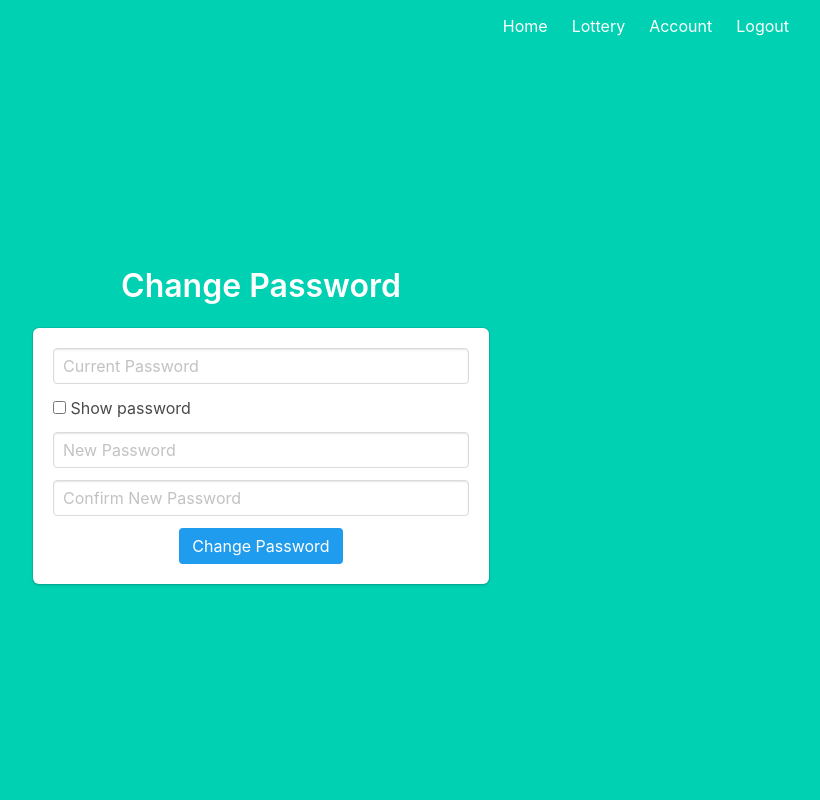
After one commit to markhudsonn/lottery-web-app, a Flask app: page /change_password in a window 1280 px wide. The commit adds this page. Shown: the whole page, without its empty margins (427-1247 px from the left). Run offline with Flask 3, Linux system fonts and the light colour scheme; the visitor is signed in with stand-in values (Sample User, id 1).

Commit message:
Added change password functions

```diff
--- /dev/null
+++ b/static/listeners.js
@@ -0,0 +1,16 @@
+window.addEventListener('load', function () {
+
+    var current_password = document.getElementById('password');
+    var show_password = document.getElementById('check');
+
+    show_password.addEventListener('change', function () {
+
+        if (show_password.checked) {
+            current_password.type = 'text';
+        } else {
+            current_password.type = 'password';
+        }
+
+    });
+
+});
--- a/templates/users/account.html
+++ b/templates/users/account.html
@@ -29,7 +29,7 @@
                     <th>{{ phone }}</th>
                 </tr>
                 <tr>
-                    <td><a style='color: blue' href="{{ url_for('users.update_password') }}">Change Password</a></td>
+                    <td><a style='color: blue' href="{{ url_for('users.change_password') }}">Change Password</a></td>
                 </tr>
                 </tbody>
             </table>
--- /dev/null
+++ b/templates/users/change_password.html
@@ -0,0 +1,53 @@
+{% extends 'base.html' %}
+
+{% block content %}
+    <div class="column is-5 is-offset-4">
+        <script type="text/javascript" src="{{ url_for('static', filename='listeners.js') }}"></script>
+        <h3 class="title">Change Password</h3>
+        <div class="box">
+            {% with messages = get_flashed_messages() %}
+                {% if messages %}
+                    <div class="notification is-danger">
+                        {{ messages[0] }}
+                    </div>
+                {% endif %}
+            {% endwith %}
+            <form method="POST">
+                <div class="field">
+                    {{ form.csrf_token() }}
+                    <div class="control">
+                        {{ form.current_password(class="input", placeholder="Current Password") }}
+                        {% for error in form.current_password.errors %}
+                            <p class="help is-danger">{{ error }} </p>
+                        {% endfor %}
+                    </div>
+                </div>
+                <div class="field">
+                    <div class="control">
+                        {{ form.show_password() }}
+                        {{ form.show_password.label }}
+                    </div>
+                </div>
+                <div class="field">
+                    <div class="control">
+                        {{ form.new_password(class="input", placeholder="New Password") }}
+                        {% for error in form.new_password.errors %}
+                            <p class="help is-danger">{{ error }} </p>
+                        {% endfor %}
+                    </div>
+                </div>
+                <div class="field">
+                    <div class="control">
+                        {{ form.confirm_new_password(class="input", placeholder="Confirm New Password") }}
+                        {% for error in form.confirm_new_password.errors %}
+                            <p class="help is-danger">{{ error }} </p>
+                        {% endfor %}
+                    </div>
+                </div>
+                <div>
+                    {{ form.submit(class="button is-info is-centered") }}
+                </div>
+            </form>
+        </div>
+    </div>
+{% endblock %}
--- a/users/forms.py
+++ b/users/forms.py
@@ -1,5 +1,5 @@
 from flask_wtf import FlaskForm, RecaptchaField
-from wtforms import StringField, SubmitField, PasswordField, EmailField
+from wtforms import StringField, SubmitField, PasswordField, EmailField, BooleanField
 from wtforms.validators import DataRequired, Email, Length, EqualTo
 
 from users.validation import *
@@ -10,11 +10,13 @@ class RegisterForm(FlaskForm):
     firstname = StringField('First Name', validators=[DataRequired(), name_special_character_validation])
     lastname = StringField('Last Name', validators=[DataRequired(), name_special_character_validation])
     phone = StringField('Phone Number', validators=[DataRequired(), phone_number_validation])
-    password = PasswordField('Password', validators=[DataRequired(), Length(min=6, max=12), password_digit_validation,
+    password = PasswordField('Password', validators=[DataRequired(), Length(min=6, max=12),
+                                                     password_digit_validation,
                                                      password_lowercase_validation, password_uppercase_validation,
                                                      password_special_character_validation])
     confirm_password = PasswordField('Confirm Password',
-                                     validators=[DataRequired(), EqualTo('password', message='Passwords must match')])
+                                     validators=[DataRequired(), EqualTo('password', message='Passwords must match'),
+                                                 Length(min=6, max=12)])
     submit = SubmitField()
 
 
@@ -24,3 +26,15 @@ class LoginForm(FlaskForm):
     pin = StringField('Pin', validators=[DataRequired()])
     recaptcha = RecaptchaField()
     submit = SubmitField()
+
+
+class ChangePasswordForm(FlaskForm):
+    current_password = PasswordField(id='password', validators=[DataRequired()])
+    show_password = BooleanField('Show password', id='check')
+    new_password = PasswordField(
+        validators=[DataRequired(), Length(min=6, max=12),
+                    password_digit_validation, password_lowercase_validation, password_uppercase_validation,
+                    password_special_character_validation])
+    confirm_new_password = PasswordField(
+        validators=[DataRequired(), EqualTo('new_password', message='Both new password fields must be equal')])
+    submit = SubmitField('Change Password')
--- a/users/views.py
+++ b/users/views.py
@@ -1,11 +1,11 @@
 # IMPORTS
 from flask import Blueprint, render_template, flash, redirect, url_for, session
-from flask_login import login_user, current_user, logout_user
+from flask_login import login_user, current_user, logout_user, login_required
 from markupsafe import Markup
 
 from app import db
 from models import User
-from users.forms import RegisterForm, LoginForm
+from users.forms import RegisterForm, LoginForm, ChangePasswordForm
 
 # CONFIG
 users_blueprint = Blueprint('users', __name__, template_folder='templates')
@@ -102,7 +102,10 @@ def login():
 
         login_user(username)
 
-        return redirect(url_for('users.account'))
+        if current_user.role == 'admin':
+            return redirect(url_for('admin.admin'))
+        else:
+            return redirect(url_for('users.account'))
 
     attempts_remaining = 3 - session['authentication_attempts']
     flash(f'You have {attempts_remaining} attempts remaining', 'info')
@@ -119,6 +122,7 @@ def reset():
 
 # logout user
 @users_blueprint.route('/logout')
+@login_required
 def logout():
     if current_user.is_authenticated:
         logout_user()
@@ -127,10 +131,35 @@ def logout():
 
 # view user account
 @users_blueprint.route('/account')
+@login_required
 def account():
     return render_template('users/account.html',
-                           acc_no="PLACEHOLDER FOR USER ID",
-                           email="PLACEHOLDER FOR USER EMAIL",
-                           firstname="PLACEHOLDER FOR USER FIRSTNAME",
-                           lastname="PLACEHOLDER FOR USER LASTNAME",
-                           phone="PLACEHOLDER FOR USER PHONE")
+                           acc_no=current_user.id,
+                           email=current_user.email,
+                           firstname=current_user.firstname,
+                           lastname=current_user.lastname,
+                           phone=current_user.phone)
+
+
+@users_blueprint.route('/change_password', methods=['GET', 'POST'])
+@login_required
+def change_password():
+    form = ChangePasswordForm()
+    validation_message = ""
+
+    if form.validate_on_submit():
+        if not current_user.verify_password(form.current_password.data):
+            flash('Current password is incorrect')
+            return render_template('users/change_password.html', form=form, validation_message=validation_message)
+
+        if not form.new_password.data == form.confirm_new_password.data:
+            flash('New passwords do not match')
+            return render_template('users/change_password.html', form=form, validation_message=validation_message)
+
+        current_user.password = form.new_password.data
+        db.session.commit()
+        flash('Password updated successfully', 'success')
+
+        return redirect(url_for('users.account'))
+
+    return render_template('users/change_password.html', form=form)
```
